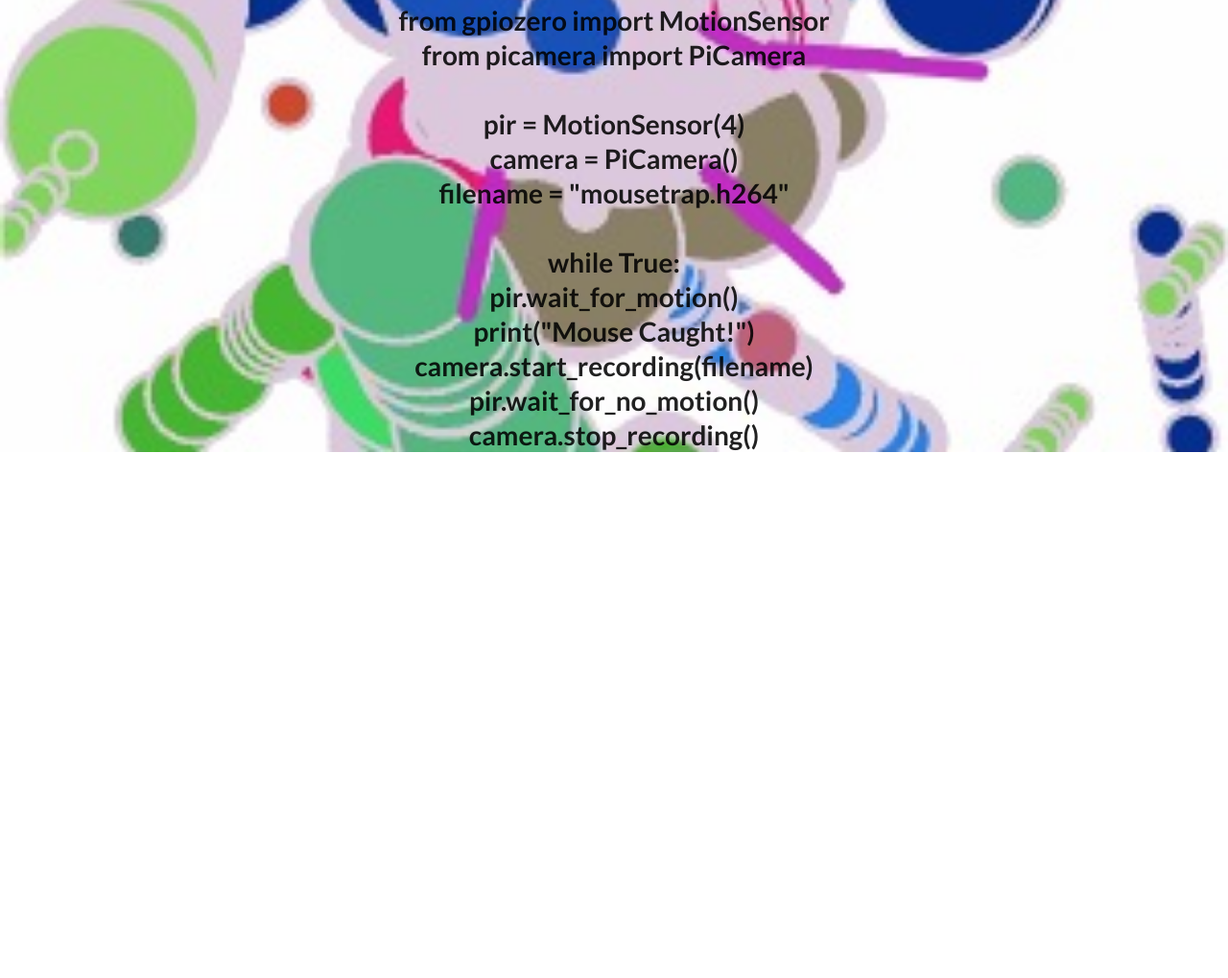
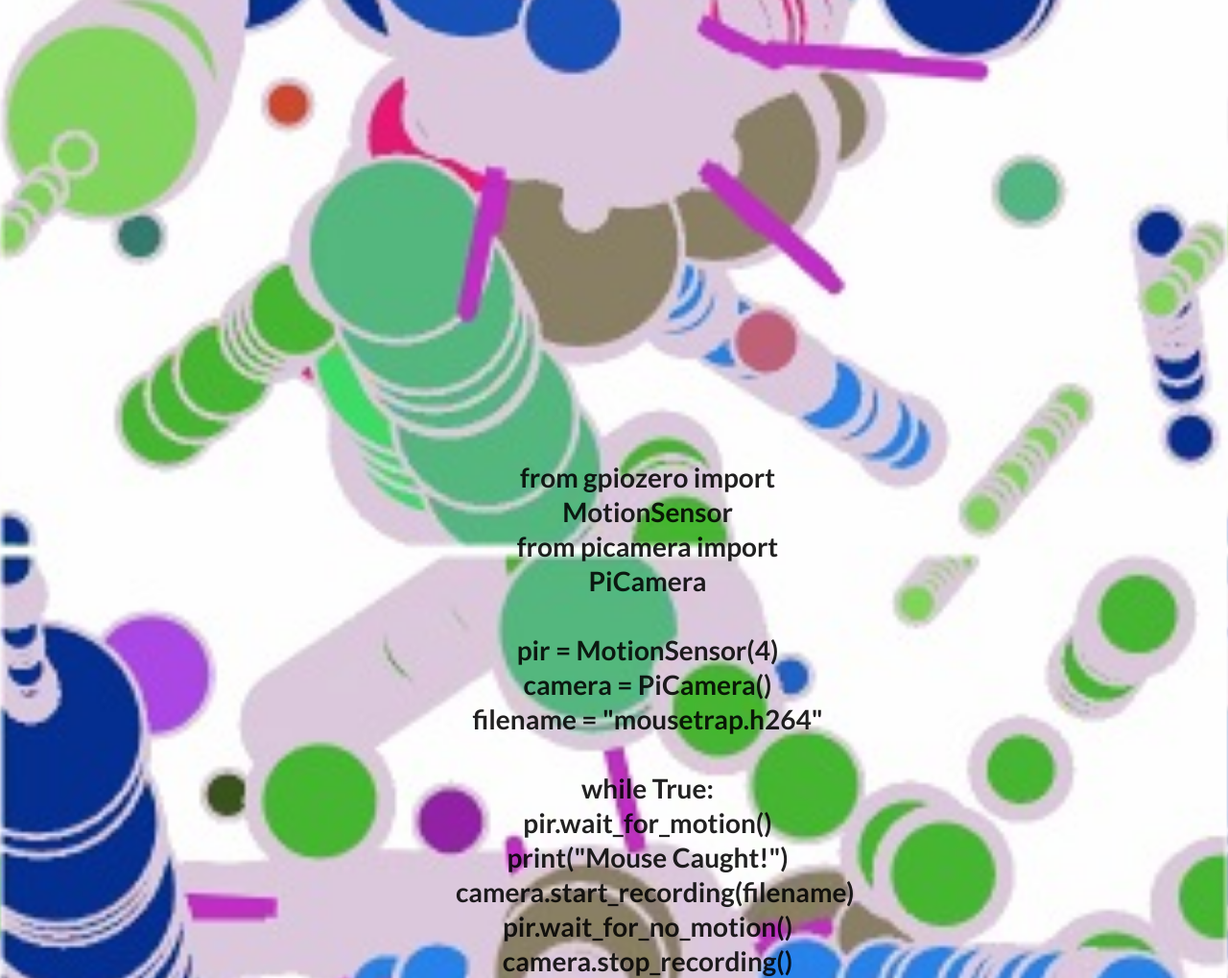
Before and after one commit to bigsurface/MotionDetected, a plain HTML site: page index.html in a window 1280 px wide. Shown: the part 719-1738 px from the top of the page at 96% size. Before the commit the page ends 1190 px from the top, so only its background shows below. Drawn offline with nearby package versions, Linux system fonts and the light colour scheme.

Commit message:
Update index.html

```diff
--- a/index.html
+++ b/index.html
@@ -25,6 +25,12 @@
             margin-top: 100px;
         }
 
+	.python {
+            width: 400px;
+            margin-left: 475px;
+            margin-top: 500px;
+        }
+
         img {
             width: 100%;
         }
@@ -50,6 +56,23 @@
         <h1>Motion Detected!!</h1>
     </div>
 
+    <div class="python">
+<h1>
+from gpiozero import MotionSensor<br>
+from picamera import PiCamera<br>
+<br>
+pir = MotionSensor(4)<br>
+camera = PiCamera()<br>
+filename = "mousetrap.h264"<br>
+<br>
+while True:<br>
+	pir.wait_for_motion()<br>
+	print("Mouse Caught!")<br>
+	camera.start_recording(filename)<br>
+	pir.wait_for_no_motion()<br>
+	camera.stop_recording()<br>
+</h1>
+    </div>
 
 
 <script>
@@ -75,21 +98,7 @@ const changeImage = () => {
 </script>
 
 
-<h1>
-from gpiozero import MotionSensor<br>
-from picamera import PiCamera<br>
-<br>
-pir = MotionSensor(4)<br>
-camera = PiCamera()<br>
-filename = "mousetrap.h264"<br>
-<br>
-while True:<br>
-	pir.wait_for_motion()<br>
-	print("Mouse Caught!")<br>
-	camera.start_recording(filename)<br>
-	pir.wait_for_no_motion()<br>
-	camera.stop_recording()<br>
-</h1>
+
 
 </body>
 </html>
```
